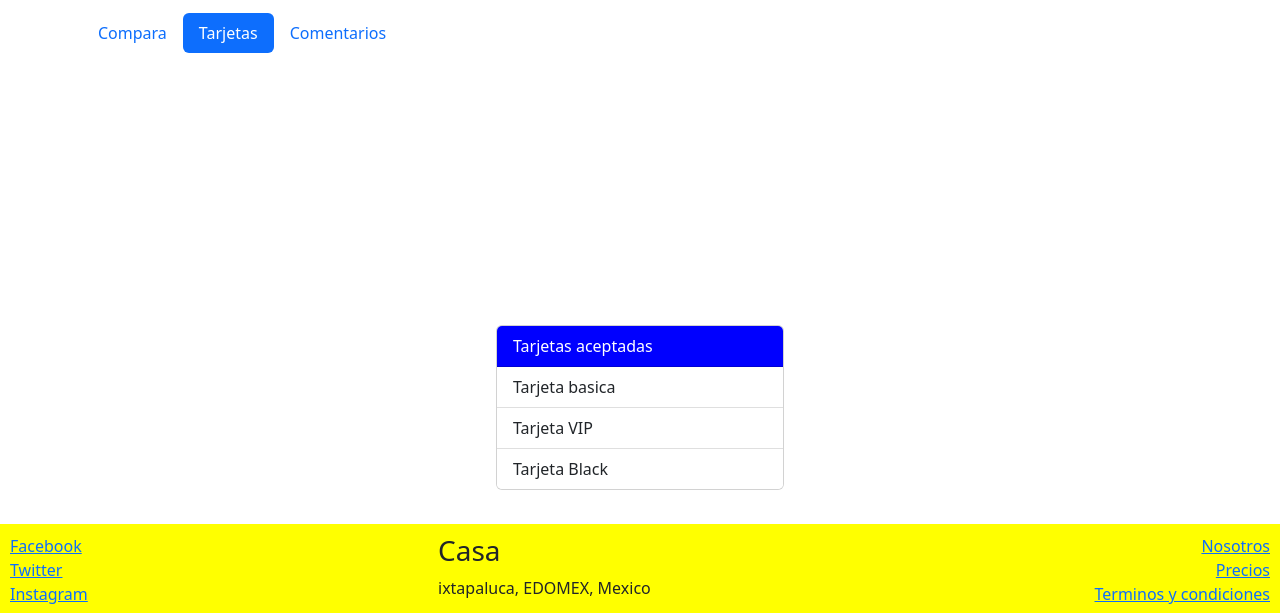
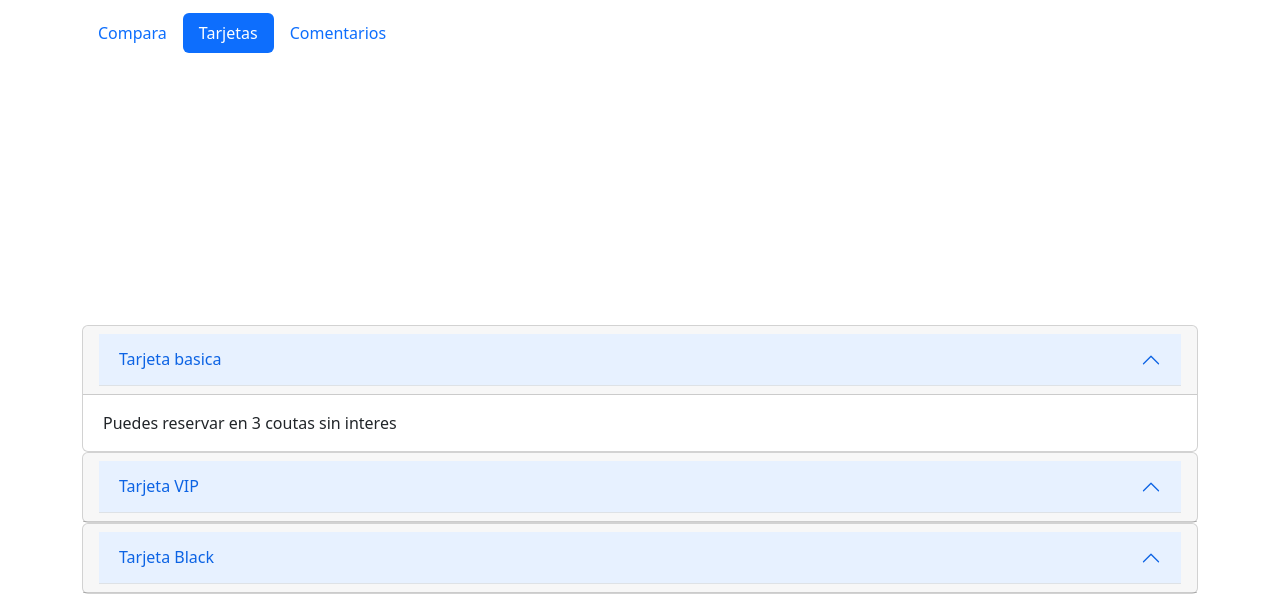
Before and after one commit to DIEGOROMERO04/guia-hoteles, a website: page precios.html in a window 1280 px wide. Both pictures are taken after a click on the tab "Tarjetas". Shown: the part 183-796 px from the top of the page. Drawn offline with nearby package versions, Linux system fonts and the light colour scheme; a web font is replaced by a local one.

Commit message:
agregando Collapse en la pagina de inicio y agregando according en las tajetas

```diff
--- a/precios.html
+++ b/precios.html
@@ -58,16 +58,16 @@
 
         <ul class="nav nav-pills" id="myTab" role="tablist">
             <li class="nav-item" role="presentation">
-                <a class="nav-link active" id="compara-tab" data-bs-toggle="pill" data-bs-target="#compara" type="button" role="tab"
-                    aria-controls="compara" arial-selected="true">Compara</a>
+                <a class="nav-link active" id="compara-tab" data-bs-toggle="pill" data-bs-target="#compara"
+                    type="button" role="tab" aria-controls="compara" arial-selected="true">Compara</a>
             </li>
             <li class="nav-item" role="presentation">
-                <a class="nav-link" id="tarjetas-tab" data-bs-toggle="pill" data-bs-target="#tarjetas" type="button" role="tab"
-                    aria-controls="tarjetas" arial-selected="false">Tarjetas</a>
+                <a class="nav-link" id="tarjetas-tab" data-bs-toggle="pill" data-bs-target="#tarjetas" type="button"
+                    role="tab" aria-controls="tarjetas" arial-selected="false">Tarjetas</a>
             </li>
             <li class="nav-item " role="presentation">
-                <a class="nav-link" id="comentarios-tab" data-bs-toggle="pill" data-bs-target="#comentarios" type="button" role="tab"
-                    aria-controls="comentarios" arial-selected="false">Comentarios</a>
+                <a class="nav-link" id="comentarios-tab" data-bs-toggle="pill" data-bs-target="#comentarios"
+                    type="button" role="tab" aria-controls="comentarios" arial-selected="false">Comentarios</a>
             </li>
         </ul>
 
@@ -142,33 +142,71 @@
                 </div>
             </div>
 
+
             <div class="tab-panel fade" id="tarjetas" role="tabpanel" aria-labelledby="tarjetas-tab">
-                <div class="d-flex justify-content-center">
-                    <div class="card" style="width: 18rem;">
-                        <div class="card-header" style="background-color: blue; color: white">
-                            Tarjetas aceptadas
+                <div class="accordion" id="accordionTarjetas">
+                    <div class="card">
+                        <div class="card-header" id="headingOne">
+                            <h5 class="mb-0">
+                                <button class="accordion-button" type="button" data-bs-toggle="collapse"
+                                    data-bs-target="#collapseBasica" aria-expanded="true"
+                                    aria-controls="collapseBasica">
+                                    Tarjeta basica
+                                </button>
+                            </h5>
                         </div>
-                        <ul class="list-group list-group-flush">
-                            <li class="list-group-item">Tarjeta basica</li>
-                            <li class="list-group-item">Tarjeta VIP</li>
-                            <li class="list-group-item">Tarjeta Black</li>
-                        </ul>
-
+                        <div id="collapseBasica" class="accordion-collapse collapse show" aria-labelledby="headingOne"
+                            data-bs-parent="#accordionTarjetas">
+                            <div class="accordion-body">
+                                Puedes reservar en 3 coutas sin interes
+                            </div>
+                        </div>
                     </div>
-
+                    <div class="card">
+                        <div class="card-header" id="headingTwo">
+                            <h5 class="mb-0">
+                                <button class="accordion-button" type="button" data-bs-toggle="collapse"
+                                    data-bs-target="#collapseVIP" aria-expanded="false"
+                                    aria-controls="collapseVIP">
+                                    Tarjeta VIP
+                                </button>
+                            </h5>
+                        </div>
+                        <div id="collapseVIP" class="accordion-collapse collapse" aria-labelledby="headingTwo"
+                            data-bs-parent="#accordionTarjetas">
+                            <div class="accordion-body">
+                                Puedes reservar en 6 coutas sin interes
+                                Al llegar, recibiras una canasta de obsequios para disfrutar con tu familia.
+                            </div>
+                        </div>
+                    </div>
+                    <div class="card">
+                        <div class="card-header" id="headingThree">
+                            <h5 class="mb-0">
+                                <button class="accordion-button" type="button" data-bs-toggle="collapse"
+                                    data-bs-target="#collapseBlack" aria-expanded="false"
+                                    aria-controls="collapseBlack">
+                                    Tarjeta Black
+                                </button>
+                            </h5>
+                        </div>
+                        <div id="collapseBlack" class="accordion-collapse collapse " aria-labelledby="headingThree"
+                            data-bs-parent="#accordionTarjetas">
+                            <div class="accordion-body">
+                                Puedes reservar en 12 coutas sin interes
+                                Al llegar, recibiras una canasta de obsequios para disfrutar con tu familia
+                                y un acceso al gimnasio y spa todos los dias de tus vacaciones
+                            </div>
+                        </div>
+                    </div>
                 </div>
             </div>
 
             <div class="tab-panel fade" id="comentarios" role="tabpanel" aria-labelledby="comentarios-tab">Comentarios
             </div>
-
         </div>
 
-
-
     </div>
-
-
 
     <footer>
         <div class="row">
```
Also changed, not shown: index.html (+20 -4 lines).
